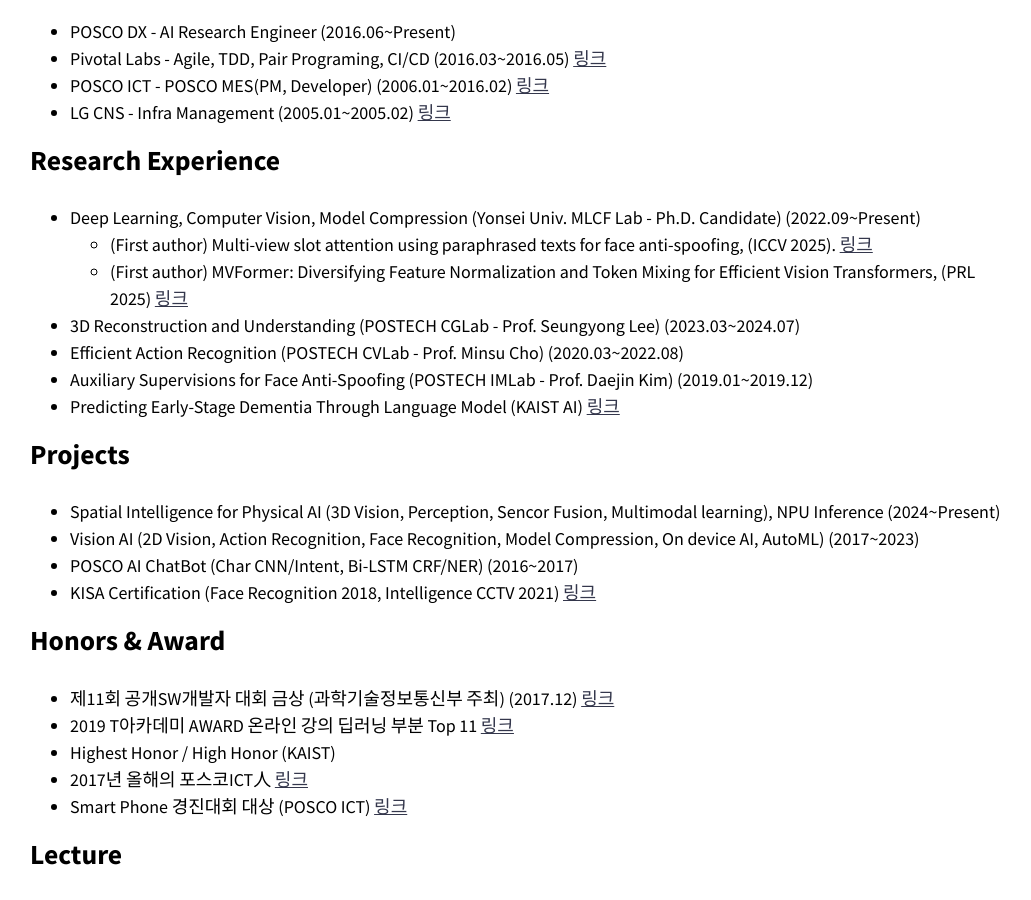
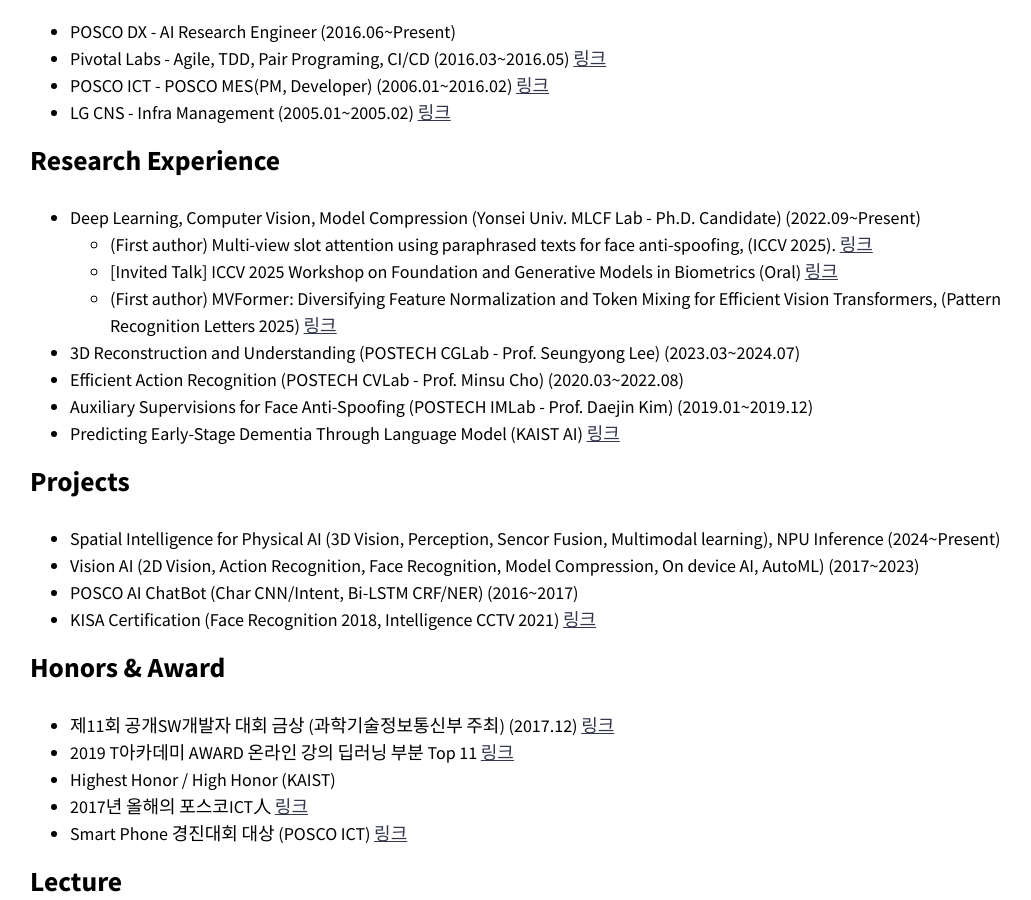
Before and after one commit to healess/healess.github.io, a Jekyll site: the page built from index.md, in a window 1280 px wide and 900 px high, scrolled down 338 px. Shown: the whole window, without its empty margins (116-1147 px from the left). Built offline with Jekyll 4.4.1, drawn with Linux system fonts in a browser that asks for light colours; nearby versions of some CDN libraries.

Commit message:
Update index.md

```diff
--- a/index.md
+++ b/index.md
@@ -17,7 +17,8 @@ entries_layout: grid
 ## Research Experience
 * Deep Learning, Computer Vision, Model Compression (Yonsei Univ. MLCF Lab - Ph.D. Candidate) (2022.09~Present)
   * (First author) Multi-view slot attention using paraphrased texts for face anti-spoofing, (ICCV 2025). [링크](https://arxiv.org/pdf/2509.06336){:target="_blank"}
-  * (First author) MVFormer: Diversifying Feature Normalization and Token Mixing for Efficient Vision Transformers, (PRL 2025) [링크](https://arxiv.org/pdf/2411.18995){:target="_blank"}
+  * [Invited Talk] ICCV 2025 Workshop on Foundation and Generative Models in Biometrics (Oral) [링크](https://foundgen-bio.github.io/iccv2025/)
+  * (First author) MVFormer: Diversifying Feature Normalization and Token Mixing for Efficient Vision Transformers, (Pattern Recognition Letters 2025) [링크](https://arxiv.org/pdf/2411.18995){:target="_blank"}
 * 3D Reconstruction and Understanding (POSTECH CGLab - Prof. Seungyong Lee) (2023.03~2024.07)
 * Efficient Action Recognition (POSTECH CVLab - Prof. Minsu Cho) (2020.03~2022.08)
 * Auxiliary Supervisions for Face Anti-Spoofing (POSTECH IMLab - Prof. Daejin Kim) (2019.01~2019.12)
```
